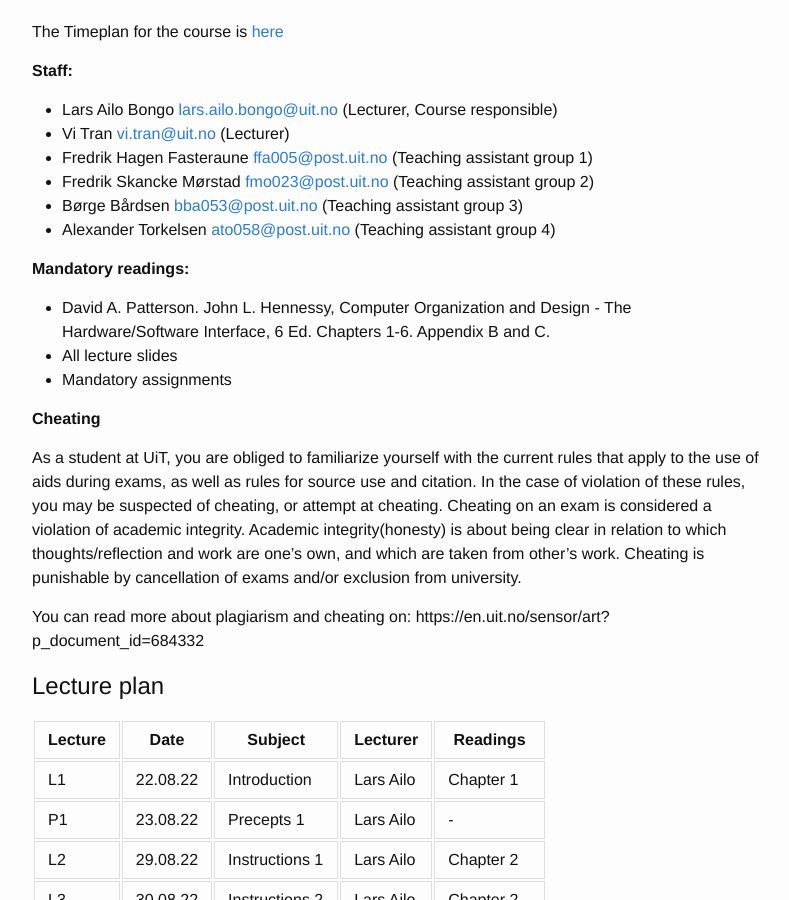
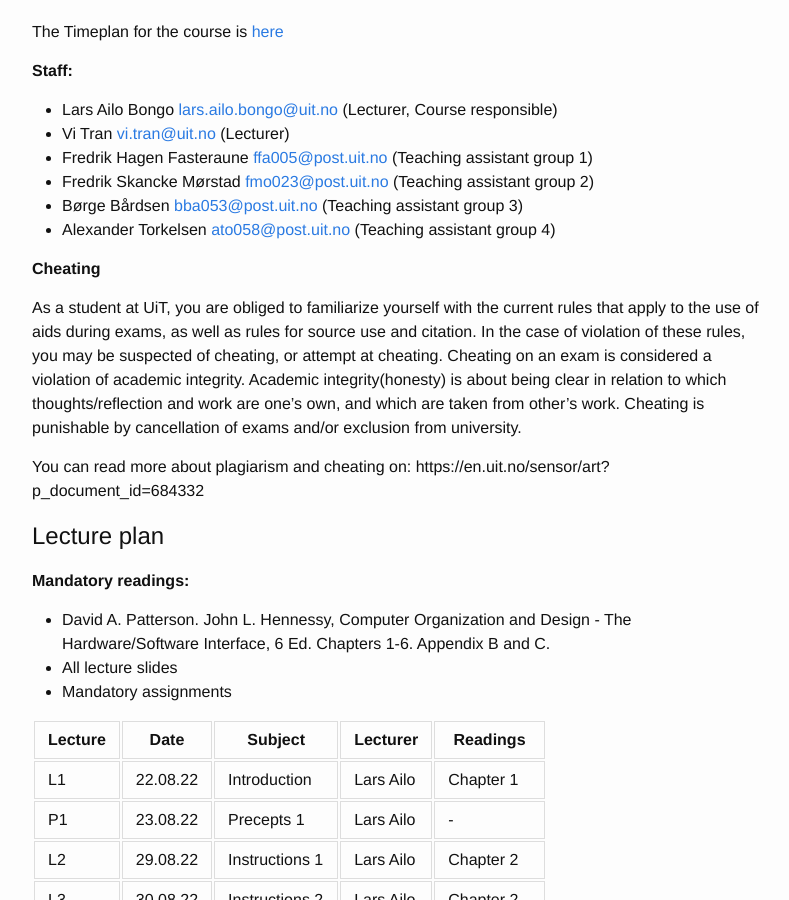
Before and after one commit to uit-inf-2200-f22/uit-inf-2200-f22.github.io, a Jekyll site: the page built from index.md, in a window 1280 px wide and 900 px high, scrolled down 406 px. Shown: the whole window, without its empty margins (238-1027 px from the left). Built offline with Jekyll 4.4.1, drawn with Linux system fonts in a browser that asks for light colours; our own code applies the rules of GitHub Pages for plain Markdown files; part of the change alters nothing that is shown.

```diff
--- a/index.md
+++ b/index.md
@@ -18,11 +18,6 @@ The Timeplan for the course is [here](https://timeplan.uit.no/emne_timeplan.php?
 * Børge Bårdsen <bba053@post.uit.no> (Teaching assistant group 3)
 * Alexander Torkelsen <ato058@post.uit.no> (Teaching assistant group 4)
 
-**Mandatory readings:**
-* David A. Patterson. John L. Hennessy, Computer Organization and Design - The Hardware/Software Interface, 6 Ed. Chapters 1-6. Appendix B and C.
-* All lecture slides
-* Mandatory assignments
-
 **Cheating**
 
 As a student at UiT, you are obliged to familiarize yourself with the current rules that apply to the use of aids during exams, as well as rules for source use and citation. In the case of violation of these rules, you may be suspected of cheating, or attempt at cheating. Cheating on an exam is considered a violation of academic integrity. Academic integrity(honesty) is about being clear in relation to which thoughts/reflection and work are one's own, and which are taken from other's work. Cheating is punishable by cancellation of exams and/or exclusion from university.
@@ -30,6 +25,11 @@ As a student at UiT, you are obliged to familiarize yourself with the current ru
 You can read more about plagiarism and cheating on: https://en.uit.no/sensor/art?p_document_id=684332
 
 ## Lecture plan
+
+**Mandatory readings:**
+* David A. Patterson. John L. Hennessy, Computer Organization and Design - The Hardware/Software Interface, 6 Ed. Chapters 1-6. Appendix B and C.
+* All lecture slides
+* Mandatory assignments
 
 | Lecture   	| Date		    | Subject	  | Lecturer | Readings |
 |-------------|-------------|-----------|----------|----------|
```
